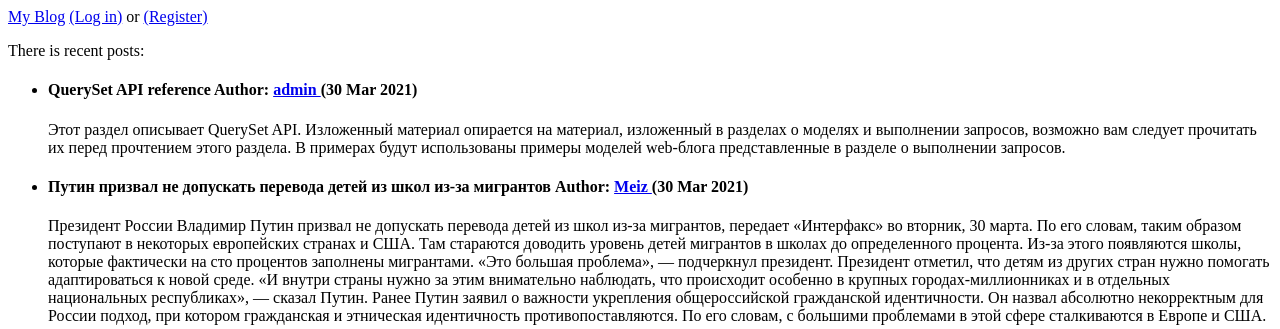
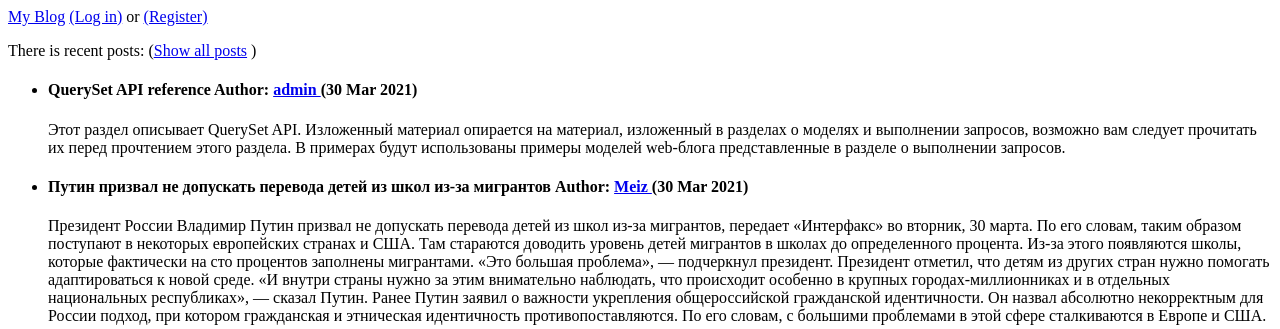
Before and after one commit to Meiz67/Blog, a Django app: page / in a window 1280 px wide. Shown: the top 329 px of the page. Run offline with Django 3.2, Linux system fonts and the light colour scheme; data comes from the database, SQL or seed files in the repository.

Commit message:
На странице summary добавлена кнопка/ссылка show all (показать все статьи всех пользователей)

```diff
--- a/blogs/templates/blogs/index.html
+++ b/blogs/templates/blogs/index.html
@@ -2,7 +2,7 @@
 
 {% block content %}
 
-<p>There is recent posts:</p>
+<p>There is recent posts: (<a href="{% url 'blogs:summary' %}?show_all=True">Show all posts</a> )</p>
 <div>
   {% if user.is_authenticated %}
     <a href="{% url 'blogs:new_post' %}">Add new post</a>
--- a/blogs/views.py
+++ b/blogs/views.py
@@ -9,9 +9,16 @@ from .forms import PostForm
 
 # Create your views here.
 def summary(request):
-    posts = []
-    for user in User.objects.all():
-        posts += BlogPost.objects.filter(owner=user).order_by('-date_added')[:1]
+    try:
+        show_all = True if request.GET['show_all'] == 'True' else False
+    except KeyError:
+        show_all = False
+    if show_all:
+        posts = BlogPost.objects.order_by('-date_added')
+    else:
+        posts = []
+        for user in User.objects.all():
+            posts += BlogPost.objects.filter(owner=user).order_by('-date_added')[:1]
     context = {'posts': posts}
     return render(request, 'blogs/index.html', context)
 
```
